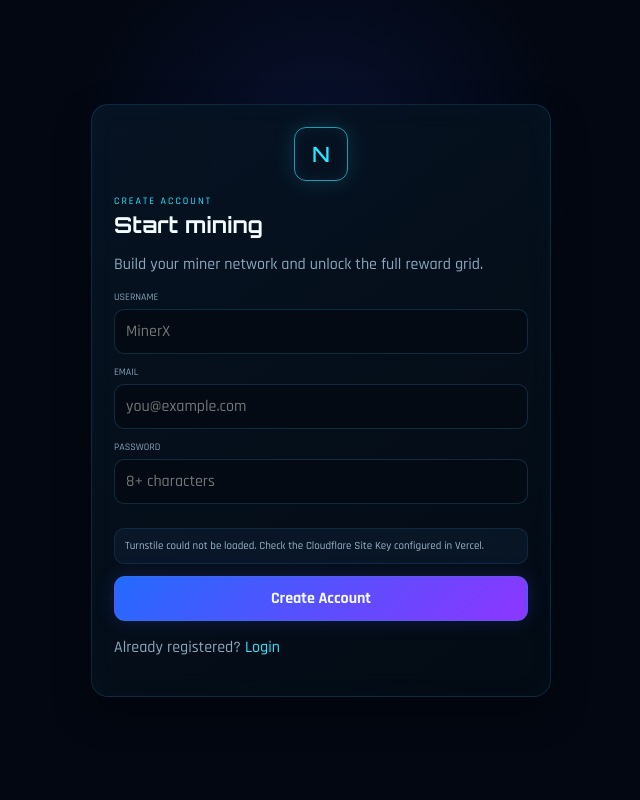
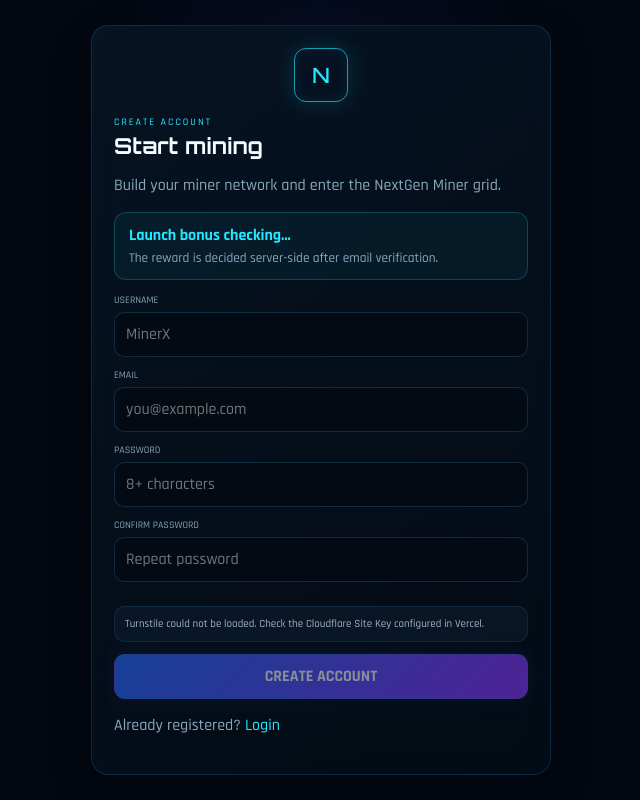
Before and after one commit to Chriskefas22/nextgen-miner, a Next.js app: page /auth/register in a window 1280 px wide. Shown: the whole page, without its empty margins (319-959 px from the left). Built offline with nearby package versions, Linux system fonts and the light colour scheme; no server answers.

Commit message:
Add files via upload

```diff
--- a/app/auth/register/page.tsx
+++ b/app/auth/register/page.tsx
@@ -1 +1,172 @@
-'use client';import Link from 'next/link';import {TurnstileField} from '@/components/auth/TurnstileField';export default function Register(){return <div className="auth-page"><div className="glass auth-card"><div className="auth-brand"><div className="brand-mark" style={{width:54,height:54}}>N</div></div><div className="eyebrow">CREATE ACCOUNT</div><h1>Start mining</h1><p className="muted">Build your miner network and unlock the full reward grid.</p><div className="form"><div className="field"><label>USERNAME</label><input className="input" placeholder="MinerX"/></div><div className="field"><label>EMAIL</label><input className="input" type="email" placeholder="you@example.com"/></div><div className="field"><label>PASSWORD</label><input className="input" type="password" placeholder="8+ characters"/></div><TurnstileField/><button className="btn btn-primary">Create Account</button></div><p className="muted">Already registered? <Link href="/auth/login" style={{color:'var(--cyan)'}}>Login</Link></p></div></div>}
+'use client';
+
+import Link from 'next/link';
+import { useEffect, useState } from 'react';
+import { useRouter } from 'next/navigation';
+import { createClient } from '@/lib/supabase/client';
+import { TurnstileField } from '@/components/auth/TurnstileField';
+
+type BonusStatus = {
+  remaining_slots?: number;
+  bonus_miner?: { name?: string; hashrate?: number };
+};
+
+export default function Register() {
+  const router = useRouter();
+  const [username, setUsername] = useState('');
+  const [email, setEmail] = useState('');
+  const [password, setPassword] = useState('');
+  const [confirmPassword, setConfirmPassword] = useState('');
+  const [turnstileToken, setTurnstileToken] = useState('');
+  const [remainingSlots, setRemainingSlots] = useState<number | null>(null);
+  const [busy, setBusy] = useState(false);
+  const [message, setMessage] = useState('');
+  const [success, setSuccess] = useState(false);
+
+  useEffect(() => {
+    let mounted = true;
+    const supabase = createClient();
+
+    supabase.rpc('nextgen_get_registration_bonus_status').then(({ data }) => {
+      if (!mounted) return;
+      const status = data as BonusStatus | null;
+      if (typeof status?.remaining_slots === 'number') {
+        setRemainingSlots(status.remaining_slots);
+      }
+    });
+
+    return () => { mounted = false; };
+  }, []);
+
+  async function verifyTurnstile(token: string) {
+    const response = await fetch('/api/security/turnstile', {
+      method: 'POST',
+      headers: { 'content-type': 'application/json' },
+      body: JSON.stringify({ token }),
+      cache: 'no-store',
+    });
+
+    const result = await response.json();
+    if (!response.ok || !result.success) {
+      throw new Error('Security verification failed.');
+    }
+  }
+
+  async function submit(event: React.FormEvent<HTMLFormElement>) {
+    event.preventDefault();
+    setBusy(true);
+    setMessage('');
+    setSuccess(false);
+
+    try {
+      const cleanUsername = username.trim();
+
+      if (!/^[A-Za-z0-9_]{3,24}$/.test(cleanUsername)) {
+        throw new Error('Username must be 3–24 characters using letters, numbers, or underscore.');
+      }
+      if (!email.trim()) throw new Error('Please enter your email.');
+      if (password.length < 8) throw new Error('Password must be at least 8 characters.');
+      if (password !== confirmPassword) throw new Error('Passwords do not match.');
+      if (!turnstileToken) throw new Error('Please complete the security verification.');
+
+      await verifyTurnstile(turnstileToken);
+
+      const supabase = createClient();
+      const origin = window.location.origin;
+
+      const { data, error } = await supabase.auth.signUp({
+        email: email.trim().toLowerCase(),
+        password,
+        options: {
+          data: { username: cleanUsername },
+          emailRedirectTo: `${origin}/auth/login`,
+        },
+      });
+
+      if (error) throw error;
+
+      if (data.session && data.user) {
+        router.replace('/dashboard');
+        router.refresh();
+        return;
+      }
+
+      setSuccess(true);
+      setMessage('Account created. Check your email and verify the account. Your launch miner is assigned by the database after verification.');
+      setPassword('');
+      setConfirmPassword('');
+      setTurnstileToken('');
+    } catch (error) {
+      setMessage(error instanceof Error ? error.message : 'Unable to create account.');
+    } finally {
+      setBusy(false);
+    }
+  }
+
+  return (
+    <div className="auth-page">
+      <div className="glass auth-card">
+        <div className="auth-brand">
+          <div className="brand-mark" style={{ width: 54, height: 54 }}>N</div>
+        </div>
+
+        <div className="eyebrow">CREATE ACCOUNT</div>
+        <h1>Start mining</h1>
+        <p className="muted">Build your miner network and enter the NextGen Miner grid.</p>
+
+        <div style={{
+          margin: '14px 0',
+          padding: '12px 14px',
+          borderRadius: 12,
+          border: '1px solid rgba(36,232,255,.22)',
+          background: 'rgba(36,232,255,.05)',
+        }}>
+          <b style={{ color: 'var(--cyan)' }}>
+            {remainingSlots === null ? 'Launch bonus checking…' : `${remainingSlots.toLocaleString('en-US')} Entry GPU slots remaining`}
+          </b>
+          <small className="muted" style={{ display: 'block', marginTop: 4 }}>
+            The reward is decided server-side after email verification.
+          </small>
+        </div>
+
+        <form className="form" onSubmit={submit}>
+          <div className="field">
+            <label>USERNAME</label>
+            <input className="input" autoComplete="username" value={username}
+              onChange={(e) => setUsername(e.target.value)} placeholder="MinerX" required />
+          </div>
+
+          <div className="field">
+            <label>EMAIL</label>
+            <input className="input" type="email" autoComplete="email" value={email}
+              onChange={(e) => setEmail(e.target.value)} placeholder="you@example.com" required />
+          </div>
+
+          <div className="field">
+            <label>PASSWORD</label>
+            <input className="input" type="password" autoComplete="new-password" value={password}
+              onChange={(e) => setPassword(e.target.value)} placeholder="8+ characters" required />
+          </div>
+
+          <div className="field">
+            <label>CONFIRM PASSWORD</label>
+            <input className="input" type="password" autoComplete="new-password" value={confirmPassword}
+              onChange={(e) => setConfirmPassword(e.target.value)} placeholder="Repeat password" required />
+          </div>
+
+          <TurnstileField onToken={setTurnstileToken} />
+
+          {message && <div className={success ? 'notice' : 'notice'}>{message}</div>}
+
+          <button className="btn btn-primary" type="submit" disabled={busy || !turnstileToken}>
+            {busy ? 'CREATING ACCOUNT…' : 'CREATE ACCOUNT'}
+          </button>
+        </form>
+
+        <p className="muted">
+          Already registered? <Link href="/auth/login" style={{ color: 'var(--cyan)' }}>Login</Link>
+        </p>
+      </div>
+    </div>
+  );
+}
```
